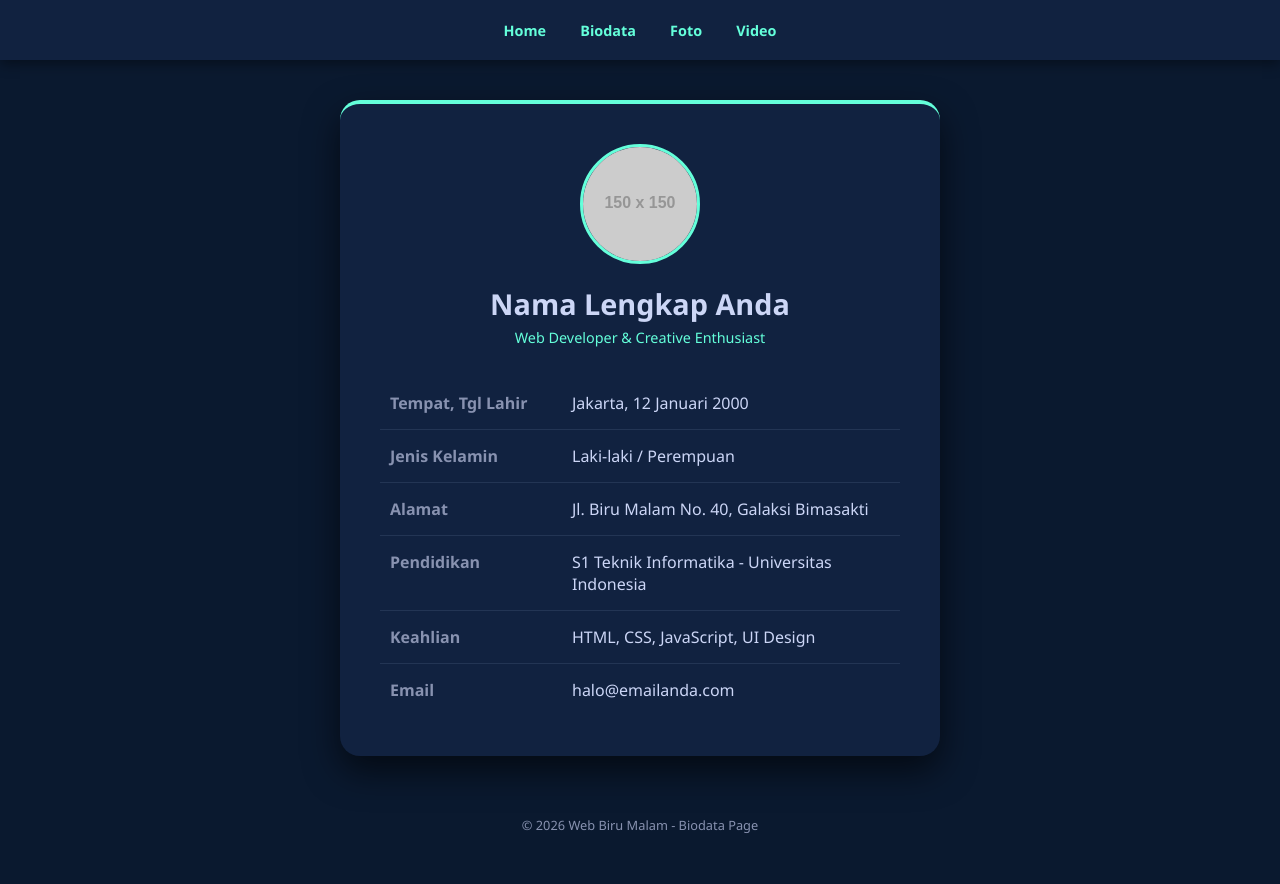
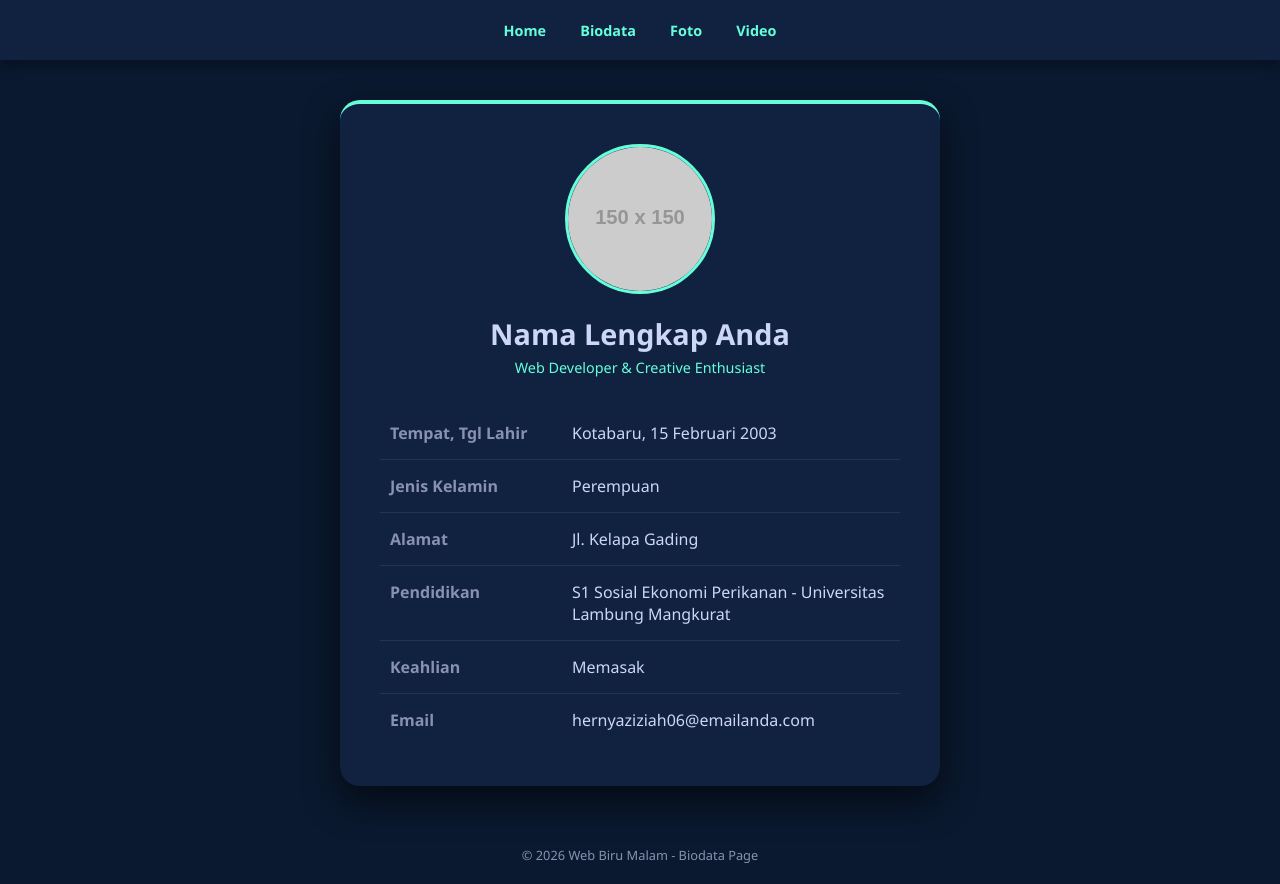
Before and after one commit to Herny-Noor-Aziziah/HERNY-NOOR-AZIZIAHH, a plain HTML site: page biodata.html in a window 1280 px wide. Before the commit the page ends 854 px from the top, so only its background shows below. Drawn offline with Linux system fonts and the light colour scheme; placeholder pictures from the web are drawn by us.

Commit message:
Update biodata.html

```diff
--- a/biodata.html
+++ b/biodata.html
@@ -67,8 +67,8 @@
         }
 
         .profile-img {
-            width: 120px;
-            height: 120px;
+            width: 150px;
+            height: 150px;
             border-radius: 50%;
             border: 3px solid #64ffda;
             margin-bottom: 15px;
@@ -152,27 +152,27 @@
             <table class="info-table">
                 <tr>
                     <td class="label">Tempat, Tgl Lahir</td>
-                    <td class="value">Jakarta, 12 Januari 2000</td>
+                    <td class="value">Kotabaru, 15 Februari 2003</td>
                 </tr>
                 <tr>
                     <td class="label">Jenis Kelamin</td>
-                    <td class="value">Laki-laki / Perempuan</td>
+                    <td class="value">Perempuan</td>
                 </tr>
                 <tr>
                     <td class="label">Alamat</td>
-                    <td class="value">Jl. Biru Malam No. 40, Galaksi Bimasakti</td>
+                    <td class="value">Jl. Kelapa Gading</td>
                 </tr>
                 <tr>
                     <td class="label">Pendidikan</td>
-                    <td class="value">S1 Teknik Informatika - Universitas Indonesia</td>
+                    <td class="value">S1 Sosial Ekonomi Perikanan  - Universitas Lambung Mangkurat</td>
                 </tr>
                 <tr>
                     <td class="label">Keahlian</td>
-                    <td class="value">HTML, CSS, JavaScript, UI Design</td>
+                    <td class="value">Memasak</td>
                 </tr>
                 <tr>
                     <td class="label">Email</td>
-                    <td class="value">halo@emailanda.com</td>
+                    <td class="value">hernyaziziah06@emailanda.com</td>
                 </tr>
             </table>
         </div>
```
